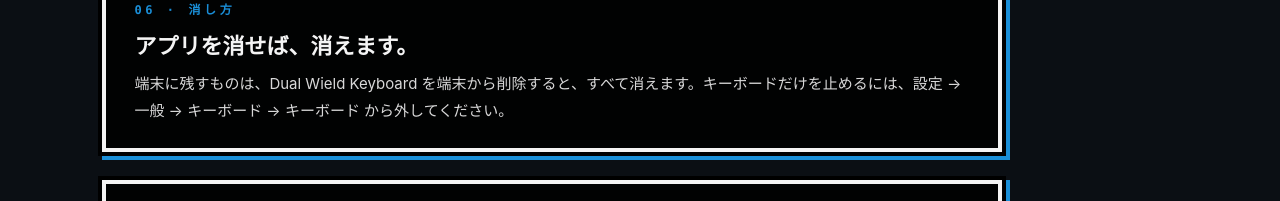
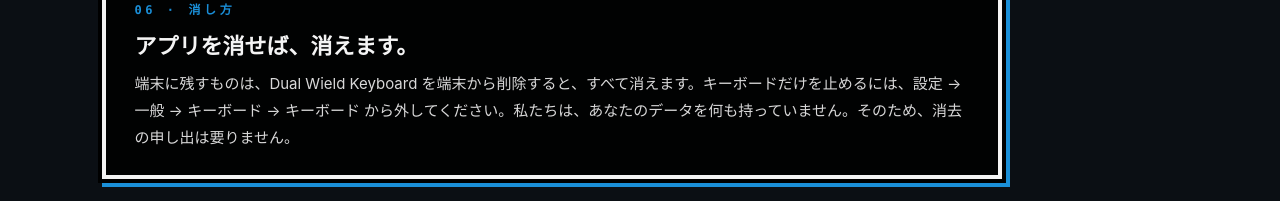
Before and after one commit to TengaiRashinban/DualWieldKeyboard, a plain HTML site: page privacy.ja.html in a window 1280 px wide. Shown: the part 1496-1697 px from the top of the page. Drawn offline with Linux system fonts and the light colour scheme.

Commit message:
プライバシーポリシーの 06 に、データを持たないので消去の申し出は要らない、と足す（審査 5.1.1(i) の消去・同意の取り消し）
Co-Authored-By: Claude Opus 5.5 <noreply@anthropic.com>

```diff
--- a/privacy.ja.html
+++ b/privacy.ja.html
@@ -245,7 +245,7 @@
       <div class="panel"><div class="no">03 · 変換</div><h3>端末の中だけで。</h3><p>かな漢字変換は、アプリに入っている Mozc と辞書で、端末の中で行います。変換の学習はしません。打った読みと確定した言葉は書き残しません。</p></div>
       <div class="panel"><div class="no">04 · 端末に残すもの</div><h3>設定と、ゲームの記録だけ。</h3><p>キーボード: 左右の入れ替え、画面の広さごとに選んだ打ち方（フリックか QWERTY）、変換の設定のファイル（学習の中身は空）。本体アプリ: はじめての案内を終えたか、早打ちのゲームの自己ベスト（秒）と区切りの時刻、面をクリアしたか。どれも、あなたが打った文は含みません。</p></div>
       <div class="panel"><div class="no">05 · 第三者</div><h3>渡しません。</h3><p>データを第三者に渡すことはありません。購入と支払いは App Store で行われ、Apple のプライバシーポリシーに従います。</p></div>
-      <div class="panel"><div class="no">06 · 消し方</div><h3>アプリを消せば、消えます。</h3><p>端末に残すものは、Dual Wield Keyboard を端末から削除すると、すべて消えます。キーボードだけを止めるには、設定 → 一般 → キーボード → キーボード から外してください。</p></div>
+      <div class="panel"><div class="no">06 · 消し方</div><h3>アプリを消せば、消えます。</h3><p>端末に残すものは、Dual Wield Keyboard を端末から削除すると、すべて消えます。キーボードだけを止めるには、設定 → 一般 → キーボード → キーボード から外してください。私たちは、あなたのデータを何も持っていません。そのため、消去の申し出は要りません。</p></div>
       <div class="panel"><div class="no">07 · 変更と連絡先</div><h3>変えるときは、ここで知らせます。</h3><p>このポリシーを変えるときは、このページを更新し、適用の日付を改めます。ご質問は contact@tengaira.com へ。</p></div>
     </div>
   </section>
```
Also changed, not shown: privacy.html (+1 -1 lines).
